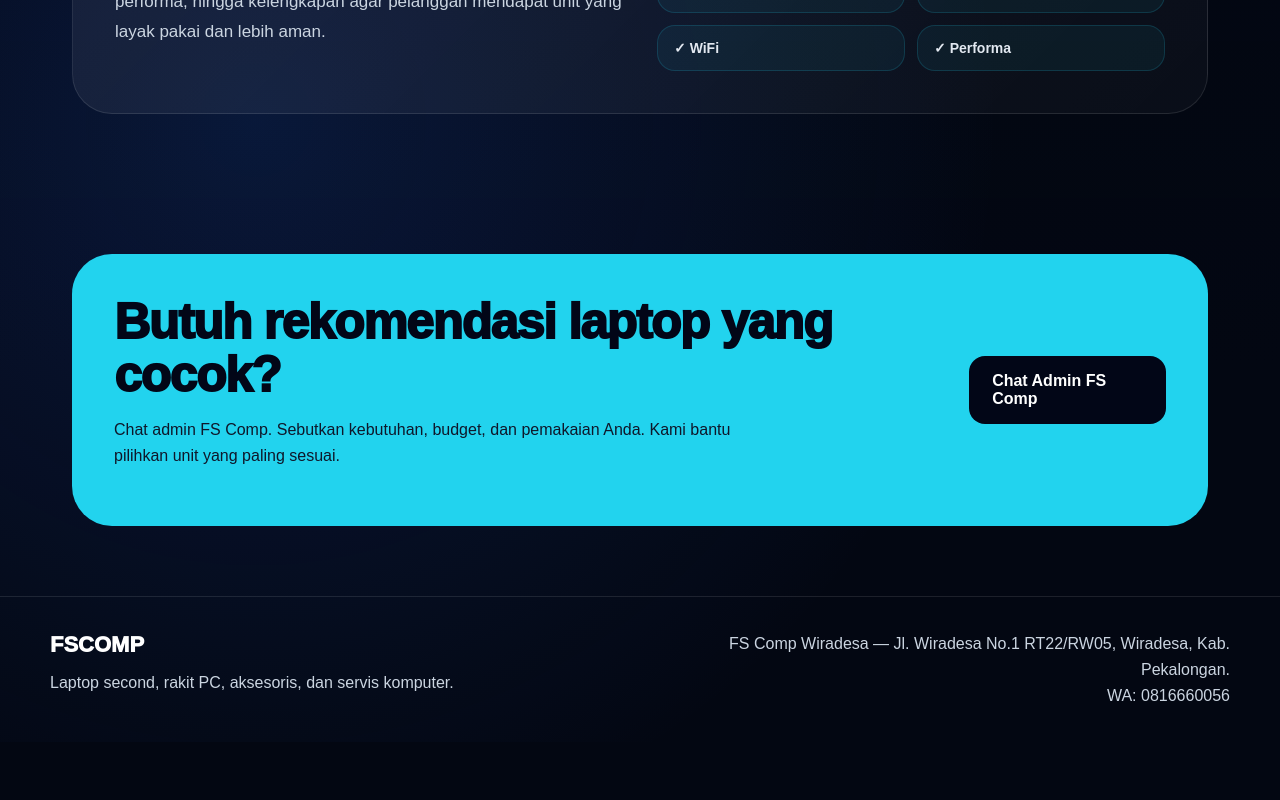
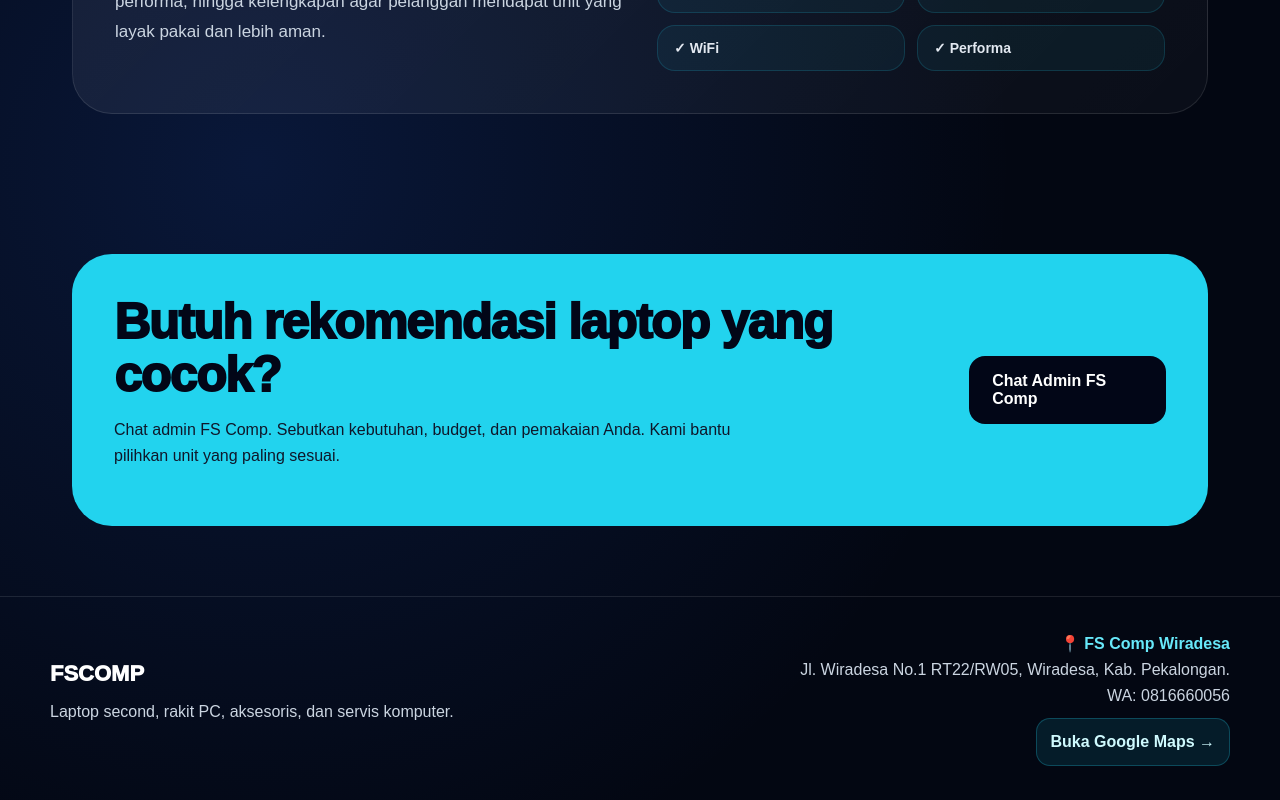
Before and after one commit to fazaabdani/fscomp-landing, a Next.js app: page / in a window 1280 px wide. Shown: the part 1745-2545 px from the top of the page. Before the commit the page ends 2487 px from the top, so only its background shows below. Built offline with nearby package versions, Linux system fonts and the light colour scheme.

Commit message:
Tambahkan link Google Maps lokasi

```diff
--- a/app/page.js
+++ b/app/page.js
@@ -2,6 +2,7 @@ export default function Home() {
   const waNumber = "62816660056";
   const wa = `https://wa.me/${waNumber}?text=Assalamualaikum%20FS%20Comp%2C%20saya%20mau%20konsultasi%20laptop`;
   const katalog = `https://wa.me/c/${waNumber}`;
+  const maps = "https://maps.app.goo.gl/L4nybXTssgsqwxbH7";
 
   const features = [
     ["QC Ketat", "Unit dicek sebelum dijual"],
@@ -70,7 +71,7 @@ export default function Home() {
         .qc-box h2{font-size:clamp(32px,5vw,52px);line-height:1.05;margin:0 0 18px;font-weight:950;letter-spacing:-1.5px}.qc-box p{color:#cbd5e1;line-height:1.75;font-size:17px}
         .qc-list{display:grid;grid-template-columns:repeat(2,1fr);gap:12px}.qc-item{border:1px solid rgba(34,211,238,.16);background:rgba(34,211,238,.06);border-radius:18px;padding:14px 16px;color:#e2e8f0;font-weight:800;font-size:14px}
         .cta{background:#22d3ee;color:#020617;border-radius:40px;padding:42px;display:flex;justify-content:space-between;gap:30px;align-items:center}.cta h2{font-size:clamp(30px,5vw,50px);line-height:1.05;margin:0;font-weight:950;letter-spacing:-1.5px}.cta p{color:#0f172a;line-height:1.6;max-width:660px}.cta .btn{background:#020617;color:white}
-        .footer{border-top:1px solid rgba(255,255,255,.1);padding:34px 22px;color:#cbd5e1}.footgrid{max-width:1180px;margin:auto;display:grid;grid-template-columns:1fr 1fr;gap:24px;align-items:center}.footbrand{font-size:22px;font-weight:950;color:white}.loc{text-align:right;color:#cbd5e1;line-height:1.6}
+        .footer{border-top:1px solid rgba(255,255,255,.1);padding:34px 22px;color:#cbd5e1}.footgrid{max-width:1180px;margin:auto;display:grid;grid-template-columns:1fr 1fr;gap:24px;align-items:center}.footbrand{font-size:22px;font-weight:950;color:white}.loc{text-align:right;color:#cbd5e1;line-height:1.6}.maps-link{color:#67e8f9;font-weight:900}.maps-link:hover{color:#22d3ee}.maps-btn{display:inline-flex;margin-top:10px;padding:10px 14px;border-radius:14px;background:rgba(34,211,238,.1);border:1px solid rgba(34,211,238,.25);color:#cffafe;font-weight:900}
         .float{position:fixed;right:20px;bottom:20px;z-index:50;background:#22c55e;color:#fff;border-radius:18px;padding:15px 19px;font-weight:900;box-shadow:0 20px 50px rgba(34,197,94,.28)}
         @media(max-width:900px){.nav{display:none}.hero{grid-template-columns:1fr;padding-top:34px}.trust-grid{grid-template-columns:1fr 1fr}.products{grid-template-columns:1fr 1fr}.qc-box{grid-template-columns:1fr}.cta{flex-direction:column;align-items:flex-start}.footgrid{grid-template-columns:1fr}.loc{text-align:left}}
         @media(max-width:560px){.header{padding:16px}.hero{padding-left:16px;padding-right:16px}.wrap{padding:0 16px}h1{font-size:44px}.lead{font-size:16px}.actions .btn{width:100%}.trust-grid,.products,.qc-list{grid-template-columns:1fr}.visual-card{border-radius:28px}.unit{right:18px;top:18px}.float{left:16px;right:16px;text-align:center;justify-content:center}.cta,.qc-box{padding:26px;border-radius:30px}}
@@ -141,7 +142,7 @@ export default function Home() {
       </section>
 
       <footer id="lokasi" className="footer">
-        <div className="footgrid"><div><div className="footbrand">FSCOMP</div><p>Laptop second, rakit PC, aksesoris, dan servis komputer.</p></div><div className="loc">FS Comp Wiradesa — Jl. Wiradesa No.1 RT22/RW05, Wiradesa, Kab. Pekalongan.<br/>WA: 0816660056</div></div>
+        <div className="footgrid"><div><div className="footbrand">FSCOMP</div><p>Laptop second, rakit PC, aksesoris, dan servis komputer.</p></div><div className="loc"><a className="maps-link" href={maps} target="_blank" rel="noopener noreferrer">📍 FS Comp Wiradesa</a><br/>Jl. Wiradesa No.1 RT22/RW05, Wiradesa, Kab. Pekalongan.<br/>WA: 0816660056<br/><a className="maps-btn" href={maps} target="_blank" rel="noopener noreferrer">Buka Google Maps →</a></div></div>
       </footer>
 
       <a className="float" href={wa}>Konsultasi Laptop</a>
```
